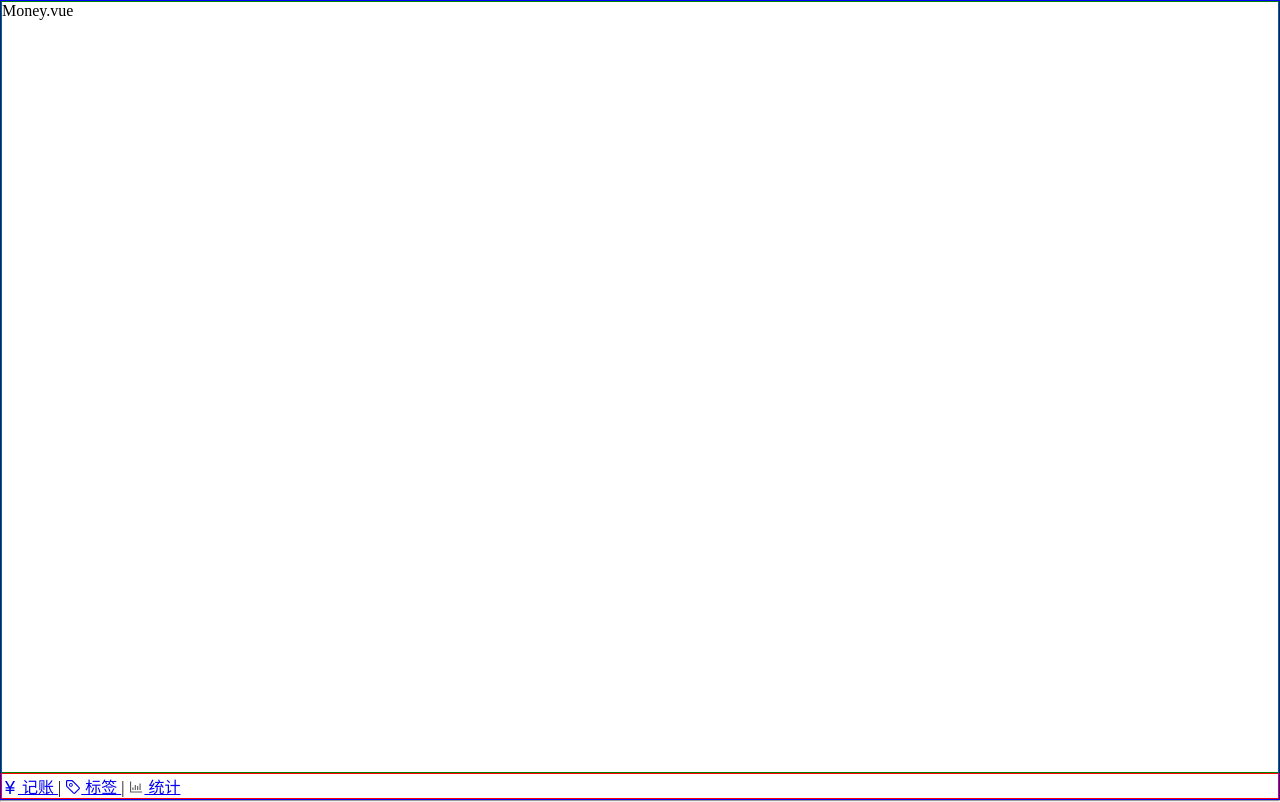
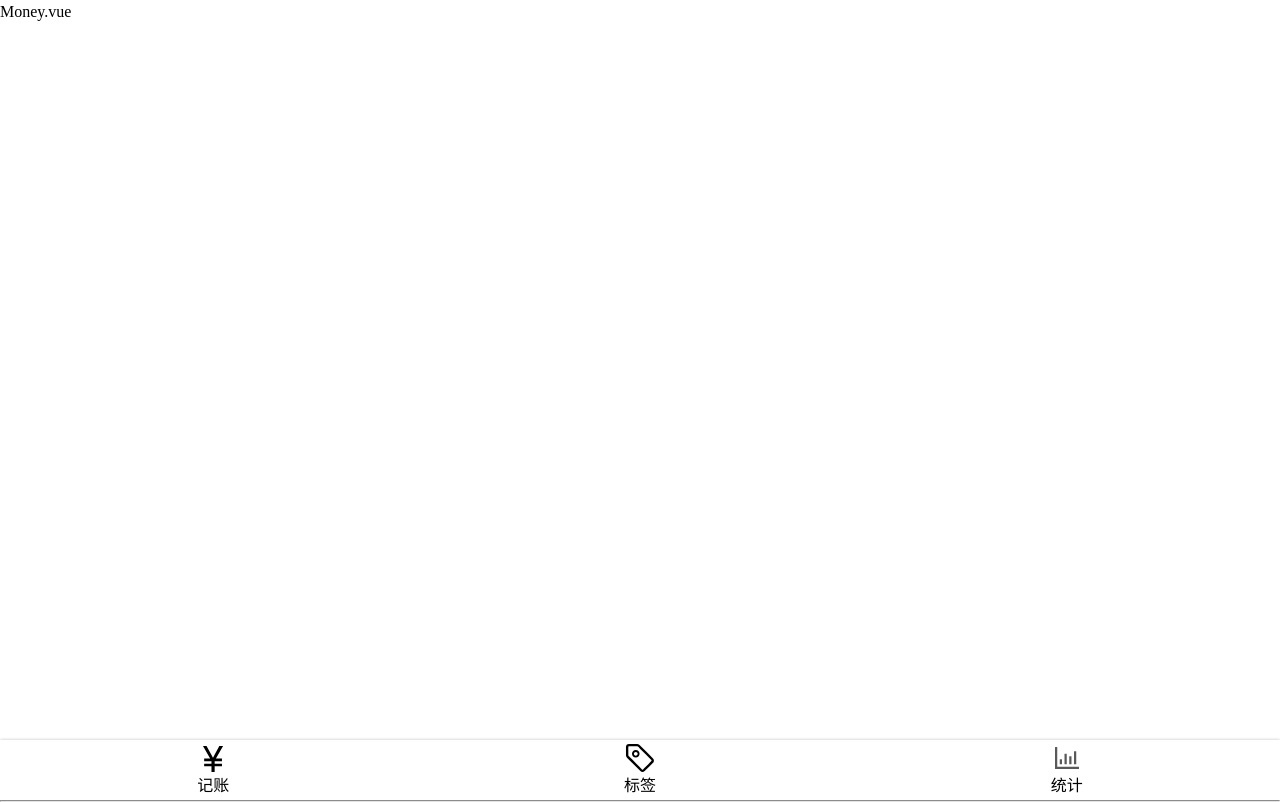
Before and after one commit to shangjingfan/MoneyMemory-Vue, a Vue app: page /#/money in a window 1280 px wide. Built offline with nearby package versions, Linux system fonts and the light colour scheme.

Commit message:
添加Nav样式

```diff
--- a/src/App.vue
+++ b/src/App.vue
@@ -17,6 +17,13 @@
     margin: 0;
     padding: 0;
     box-sizing: border-box;
+  }
+  body{
+    line-height: 1.5;
+  }
+  a{
+    text-decoration: none;
+    color: #000;
   }
 #app {
   font-family: Avenir, Helvetica, Arial, sans-serif;
--- a/src/components/Layout.vue
+++ b/src/components/Layout.vue
@@ -15,14 +15,12 @@
 
 <style scoped lang="scss">
   .nav-wrapper {
-    border: 1px solid blue;
     display: flex;
     flex-direction: column;
     height: 100vh;
   }
 
   .content {
-    border: 1px solid green;
     flex-grow: 1;
     overflow: auto;
   }
--- a/src/components/Nav.vue
+++ b/src/components/Nav.vue
@@ -1,20 +1,18 @@
 <template>
-  <div class="nav">
-    <router-link to="/money">
+  <nav class="nav">
+    <router-link to="/money" class="item">
       <Icon name="money"/>
       记账
     </router-link>
-    |
-    <router-link to="/labels">
+    <router-link to="/labels" class="item">
       <Icon name="label"/>
       标签
     </router-link>
-    |
-    <router-link to="/statistics">
+    <router-link to="/statistics" class="item">
       <Icon name="statistics"/>
       统计
     </router-link>
-  </div>
+  </nav>
 </template>
 
 <script lang="ts">
@@ -24,7 +22,21 @@
 </script>
 
 <style scoped lang="scss">
-  .nav {
-    border: 1px solid red;
+  nav {
+    display: flex;
+    box-shadow: 0 0 3px rgba(0,0,0,0.25);
+    flex-direction: row;
+    > .item {
+      padding: 2px 0;
+      width: 33.33333%;
+      display: flex;
+      justify-content: center;
+      align-items: center;
+      flex-direction: column;
+      .icon{
+        width: 32px;
+        height: 32px;
+      }
+    }
   }
 </style>
--- a/src/views/Labels.vue
+++ b/src/views/Labels.vue
@@ -12,14 +12,12 @@
 
 <style scoped lang="scss">
   .nav-wrapper {
-    border: 1px solid blue;
     display: flex;
     flex-direction: column;
     height: 100vh;
   }
 
   .content {
-    border: 1px solid green;
     flex-grow: 1;
     overflow: auto;
   }
```
